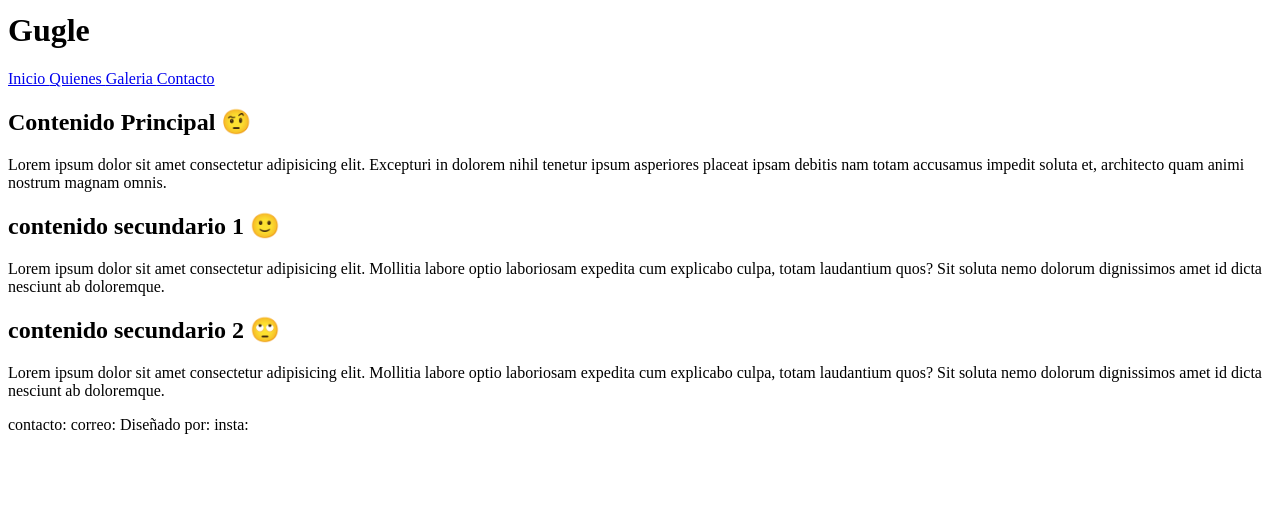
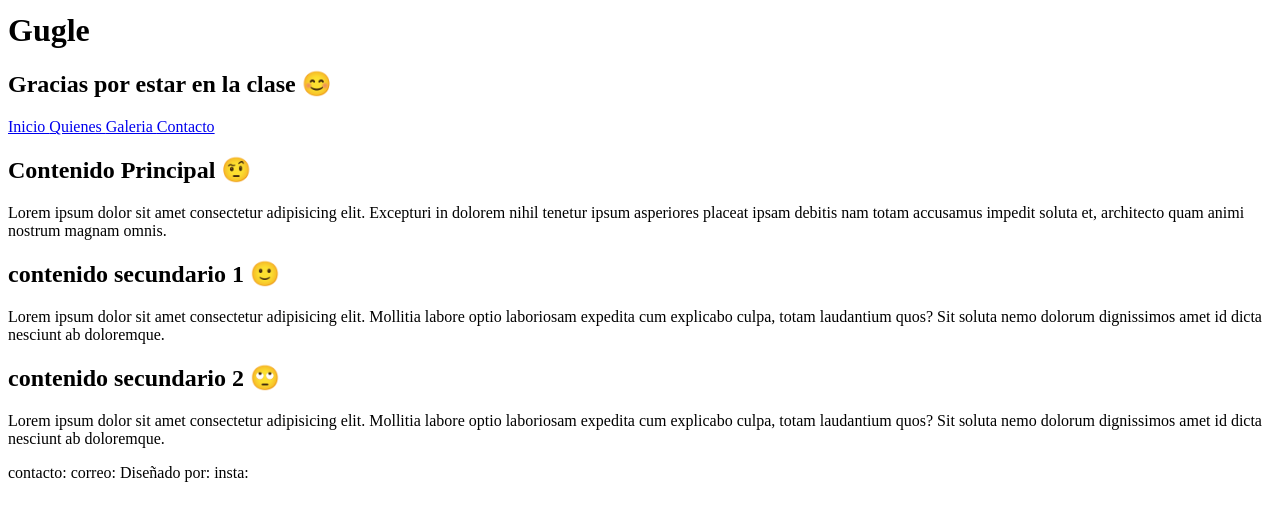
Before and after one commit to alejandrozapata73/portafolio_prueba_clase_3, a plain HTML site: page index.html in a window 1280 px wide. Shown: the part 134-654 px from the top of the page. Drawn offline with Linux system fonts and the light colour scheme.

Commit message:
cambios en index

```diff
--- a/index.html
+++ b/index.html
@@ -15,6 +15,8 @@
 
 
         <h1>Gugle</h1>
+
+        <h2>Gracias por estar en la clase 😊</h2>
 
     </header>
 
```
